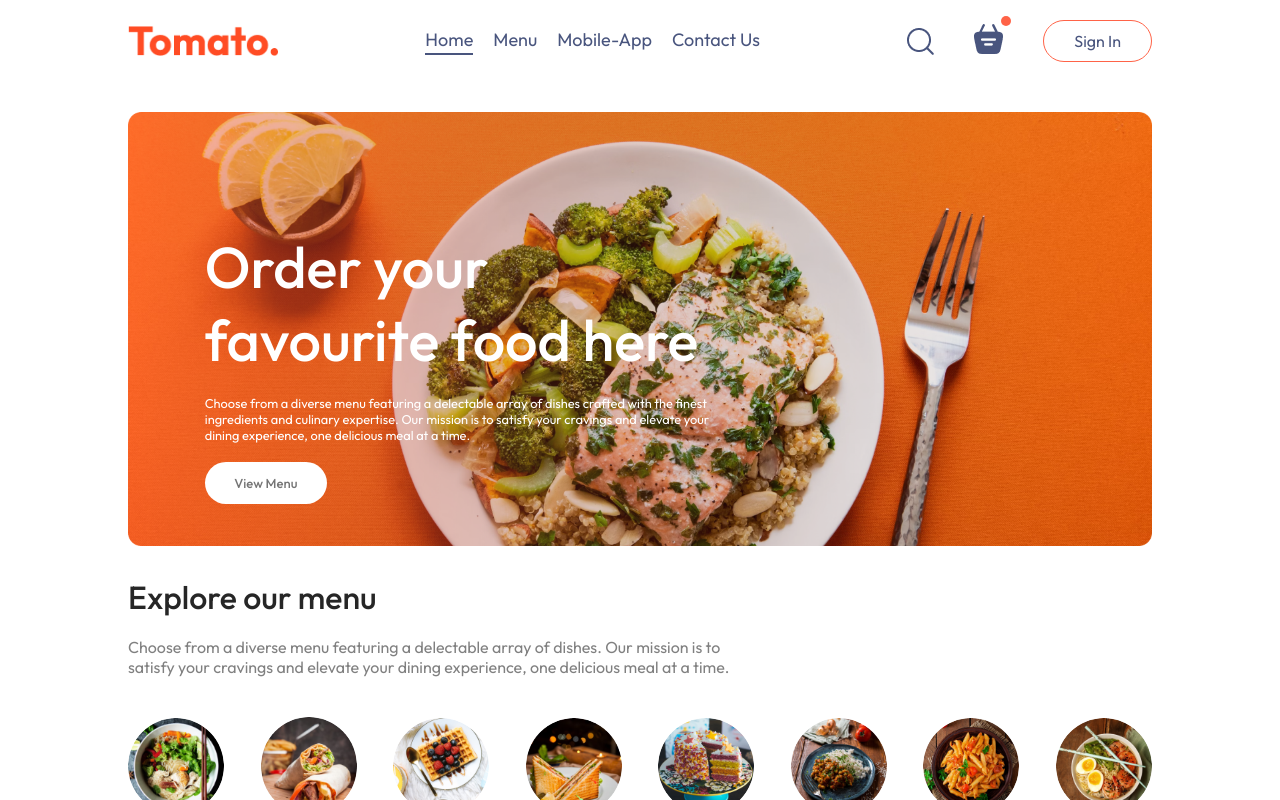
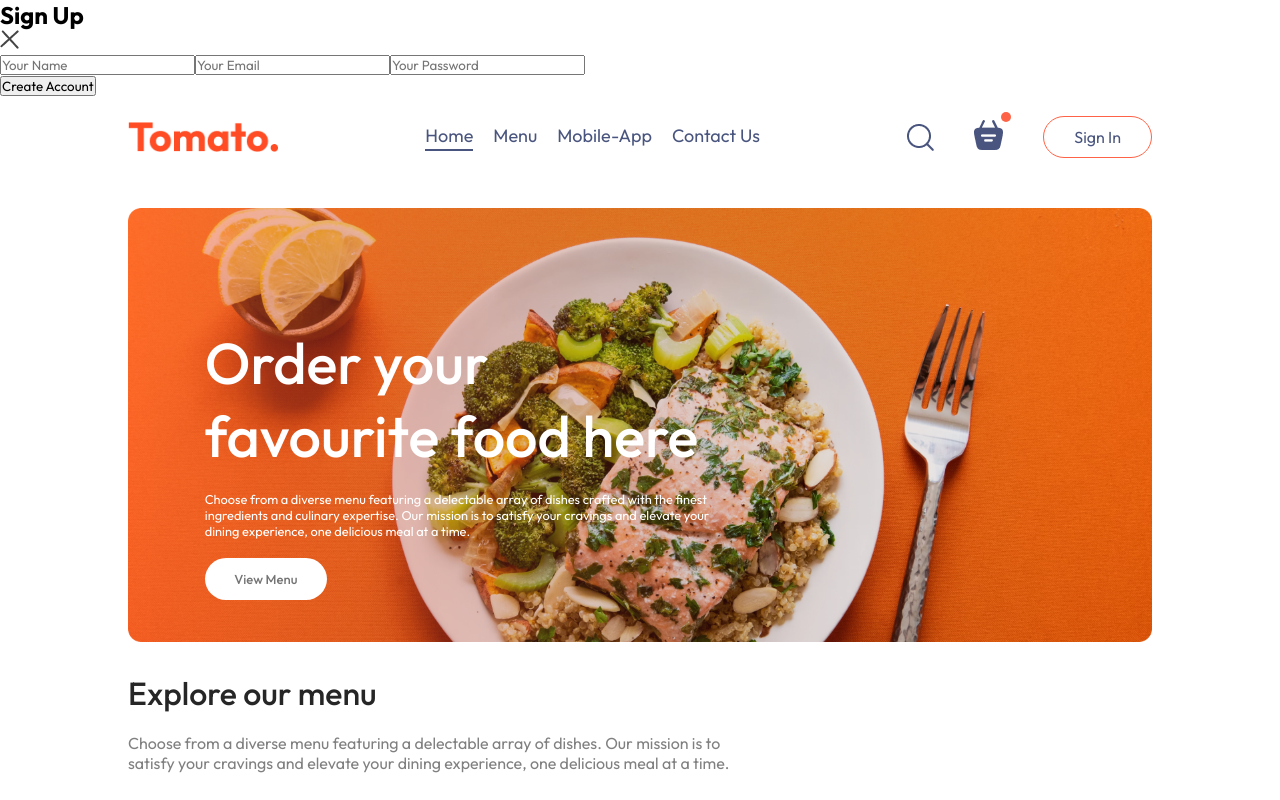
Before and after one commit to 45Aditya/FoodieExpress, a React (Vite) app in the folder frontend/: page / in a window 1280 px wide. Both pictures are taken after a click on the button "Sign In". Shown: the top 800 px of the page. Built offline with nearby package versions, Linux system fonts and the light colour scheme.

Commit message:
Login/Sign-Up Page

```diff
--- a/frontend/src/App.jsx
+++ b/frontend/src/App.jsx
@@ -1,16 +1,21 @@
-import React from 'react'
+import React, { useState } from 'react'
 import NavBar from './components/navbar/NavBar'
 import { Route, Routes } from 'react-router-dom'
 import Home from './pages/Home/Home'
 import Cart from './pages/Cart/Cart'
 import PlaceOrder from './pages/PlaceOrder/PlaceOrder'
 import Footer from './components/Footer/Footer'
+import LoginPopup from './components/LoginPopup/LoginPopup'
 
 const App = () => {
+
+  const [showLogin, setShowLogin] = useState(false)
+
   return (
     <>
+    {showLogin ? <LoginPopup setShowLogin={setShowLogin}/> : <></>}
     <div className='app'>
-      <NavBar />
+      <NavBar setShowLogin={setShowLogin} />
       <Routes>
         <Route path='/' element={<Home/>}/>
         <Route path='/cart' element={<Cart/>}/>
--- /dev/null
+++ b/frontend/src/components/LoginPopup/LoginPopup.jsx
@@ -0,0 +1,27 @@
+import React, { useState } from 'react'
+import './LoginPopup.css'
+import { assets } from '../../assets/assets'
+
+const LoginPopup = ({setShowLogin}) => {
+
+    const [currState, setCurrState] = useState("Sign Up")
+
+  return (
+    <div className='login-popup'>
+      <form className='login-popup-container'>
+        <div className="login-popup-title">
+            <h2>{currState}</h2>
+            <img onClick={()=>setShowLogin(false)} src={assets.cross_icon} alt="" />
+        </div>
+        <div className="login-pop-input">
+            {currState==="Login"?<></>:<input type="text" placeholder='Your Name' required/>}
+            <input type="email" placeholder='Your Email' required />
+            <input type="password" placeholder='Your Password' required/>
+        </div>
+        <button>{currState==="Sign Up" ? "Create Account" : "Login"}</button>
+      </form>
+    </div>
+  )
+}
+
+export default LoginPopup
--- a/frontend/src/components/navbar/NavBar.jsx
+++ b/frontend/src/components/navbar/NavBar.jsx
@@ -3,7 +3,7 @@ import './NavBar.css'
 import {assets} from '../../assets/assets'
 import { Link } from 'react-router-dom'
 
-const NavBar = () => {
+const NavBar = ({setShowLogin}) => {
 
     const [menu, setMenu] = useState("Home")
 
@@ -22,7 +22,7 @@ const NavBar = () => {
             <img src={assets.basket_icon} alt="" />
             <div className="dot"></div>
         </div>
-        <button>Sign In</button>
+        <button onClick={()=>setShowLogin(true)}>Sign In </button>
       </div>
     </div>
   )
```
Also changed, not shown: frontend/src/components/LoginPopup/LoginPopup.css (added).
